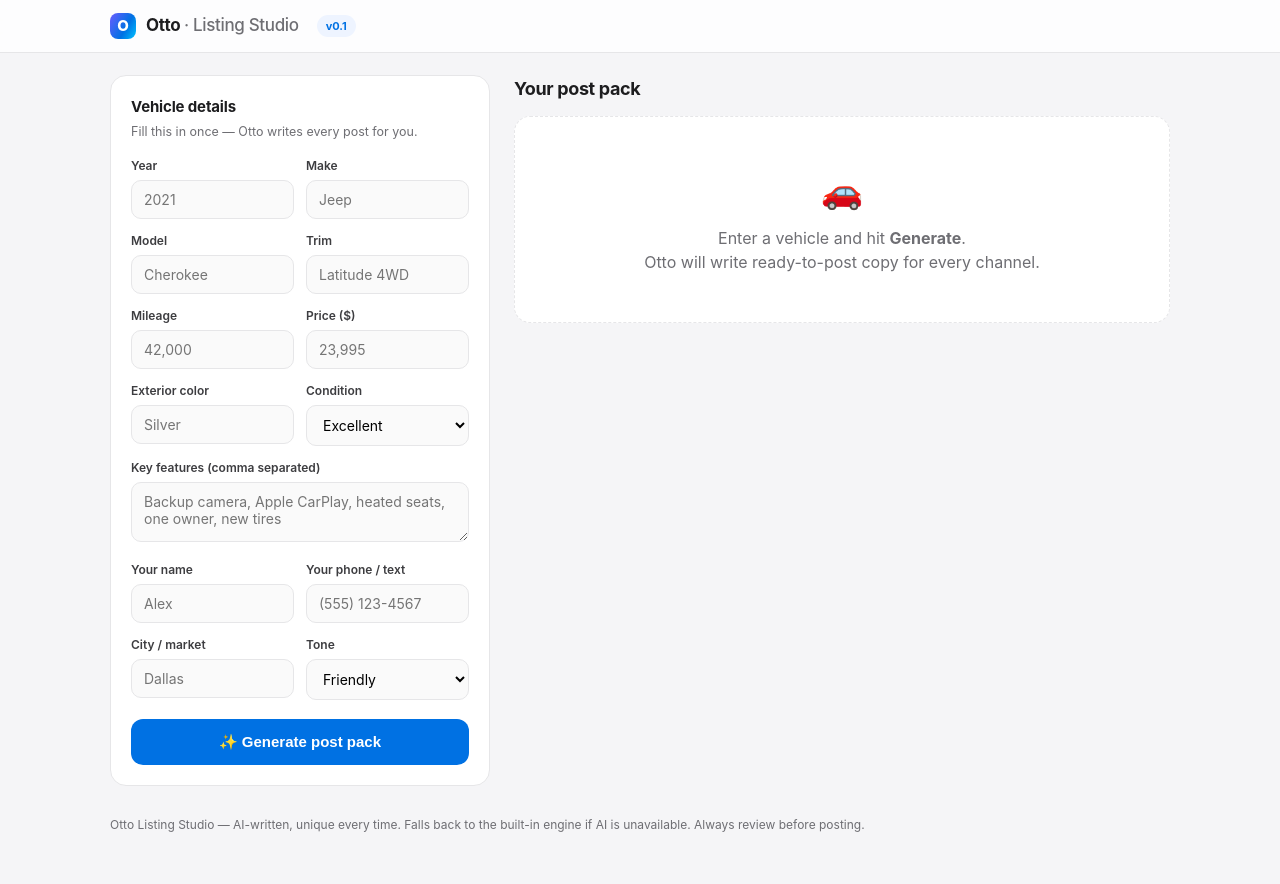
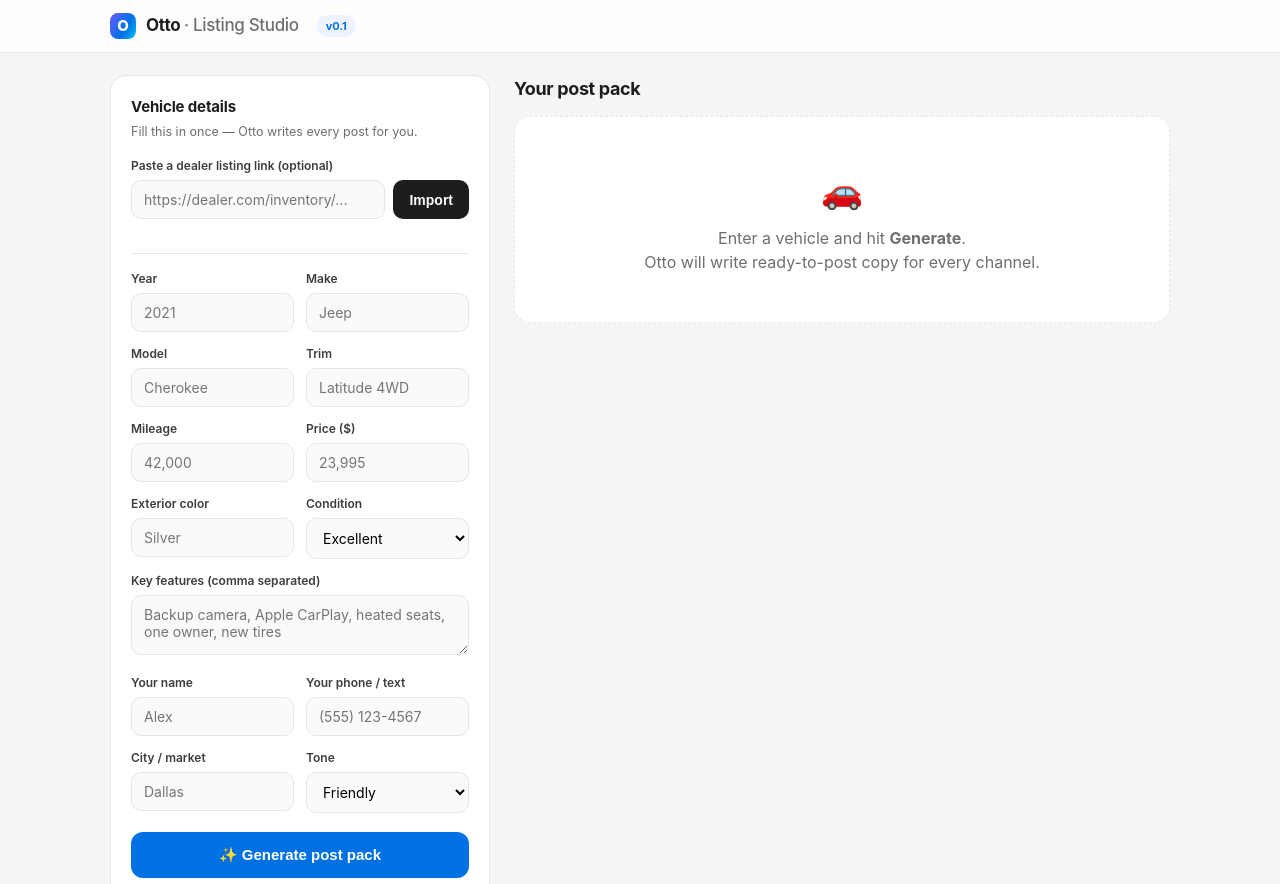
Before and after one commit to 2255Q/otto-app, a website: page index.html in a window 1280 px wide. Shown: the top 884 px of the page. Drawn offline with Linux system fonts and the light colour scheme.

Commit message:
Add files via upload

```diff
--- a/index.html
+++ b/index.html
@@ -63,6 +63,15 @@
   <div class="panel">
     <h2>Vehicle details</h2>
     <p class="hint">Fill this in once — Otto writes every post for you.</p>
+    <div class="field">
+      <label>Paste a dealer listing link (optional)</label>
+      <div style="display:flex;gap:8px">
+        <input id="importUrl" type="url" placeholder="https://dealer.com/inventory/..." style="flex:1" />
+        <button type="button" onclick="importUrl()" style="padding:10px 16px;border:none;border-radius:10px;background:var(--ink);color:#fff;font-weight:600;font-size:14px;cursor:pointer;white-space:nowrap">Import</button>
+      </div>
+      <div id="importStatus" style="font-size:12px;color:var(--gray);margin-top:6px;min-height:15px"></div>
+    </div>
+    <div style="height:1px;background:var(--line);margin:2px 0 16px"></div>
     <div class="form-row">
       <div class="field"><label>Year</label><input id="year" placeholder="2021" /></div>
       <div class="field"><label>Make</label><input id="make" placeholder="Jeep" /></div>
@@ -224,6 +233,27 @@ function renderPack(pack){
   window.scrollTo({top:0,behavior:'smooth'});
 }
 
+async function importUrl(){
+  const url=(document.getElementById('importUrl').value||'').trim();
+  const st=document.getElementById('importStatus');
+  const btn=document.getElementById('importUrl').nextElementSibling;
+  if(!url){ st.style.color='var(--gray)'; st.textContent='Paste a dealer listing link first.'; return; }
+  st.style.color='var(--gray)'; st.textContent='🔎 Reading the listing…'; if(btn) btn.disabled=true;
+  try{
+    const res=await fetch('/api/import',{method:'POST',headers:{'Content-Type':'application/json'},body:JSON.stringify({url})});
+    const data=await res.json();
+    if(data && data.ok && data.vehicle){
+      const v=data.vehicle, set=(id,val)=>{const el=document.getElementById(id); if(el && val) el.value=val;};
+      set('year',v.year);set('make',v.make);set('model',v.model);set('trim',v.trim);
+      set('miles',v.miles);set('price',v.price);set('color',v.color);set('features',v.features);
+      st.style.color='var(--ok)'; st.textContent='✓ Imported — check the details, then Generate.';
+    } else {
+      st.style.color='#d4537e'; st.textContent='Couldn’t read that page — just fill the details in below.';
+    }
+  }catch(e){ st.style.color='#d4537e'; st.textContent='Import failed — fill the details in below.'; }
+  if(btn) btn.disabled=false;
+}
+
 async function generate(){
   if(!vehicleName()){ alert('Add at least a year/make/model so Otto knows the car.'); return; }
   const btn=document.querySelector('.gen-btn'); const lbl=btn.innerHTML;
```
